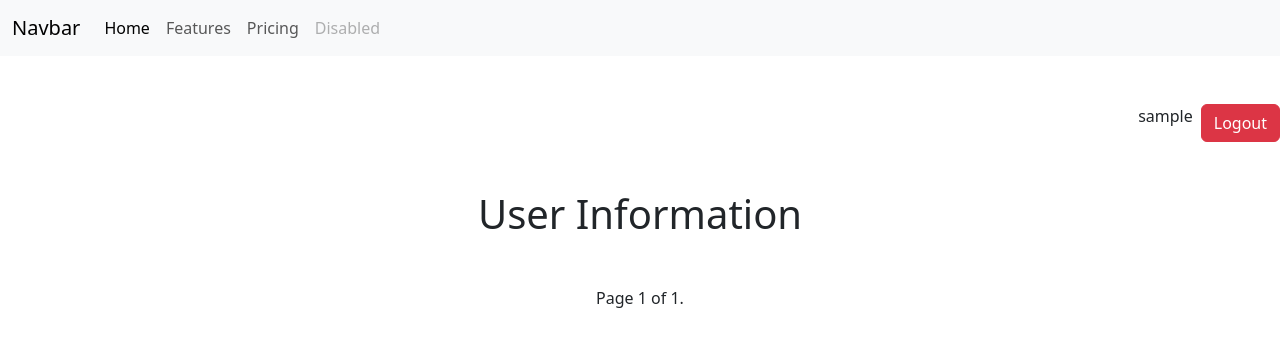
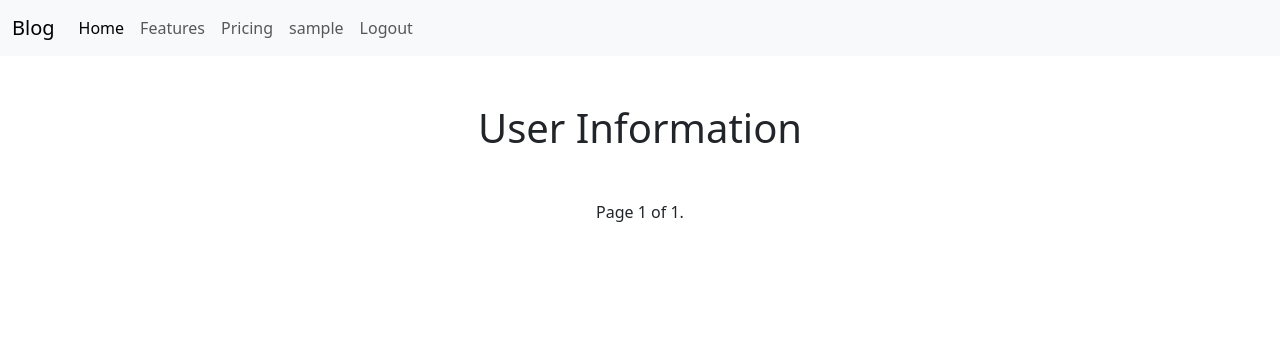
Before and after one commit to TharHtet236401/UserModelExtended, a Django app: page / in a window 1280 px wide. Shown: the top 347 px of the page. Run offline with Django 5.2, Linux system fonts and the light colour scheme; the visitor is signed in with stand-in values (Sample User, id 1); data that the repository does not hold is empty.

Commit message:
updated blog section and navigation template to include user authentication links

```diff
--- a/baseApp/templates/baseApp/blog_section.html
+++ b/baseApp/templates/baseApp/blog_section.html
@@ -1,12 +1,3 @@
-<div class="d-flex justify-content-end mb-3">
-    {% if request.user.is_authenticated %}
-        <span class="me-2">{{ request.user.username }}</span>
-        <a href="{% url 'logout' %}" class="btn btn-danger">Logout</a>
-    {% else %}
-        <span class="me-2">Anonymous User</span>
-        <a href="{% url 'login' %}" class="btn btn-primary">Login</a>
-    {% endif %}
-</div>
 
 <div class="container mt-5">
     <h1 class="text-center mb-4">User Information</h1>
--- a/baseApp/templates/baseApp/nav.html
+++ b/baseApp/templates/baseApp/nav.html
@@ -1,6 +1,6 @@
 <nav class="navbar navbar-expand-lg bg-body-tertiary">
     <div class="container-fluid">
-      <a class="navbar-brand" href="#">Navbar</a>
+      <a class="navbar-brand" href="{% url 'home' %}">Blog</a>
       <button class="navbar-toggler" type="button" data-bs-toggle="collapse" data-bs-target="#navbarNav" aria-controls="navbarNav" aria-expanded="false" aria-label="Toggle navigation">
         <span class="navbar-toggler-icon"></span>
       </button>
@@ -15,10 +15,20 @@
           <li class="nav-item">
             <a class="nav-link" href="#">Pricing</a>
           </li>
+          {% if request.user.is_authenticated %}
           <li class="nav-item">
-            <a class="nav-link disabled" aria-disabled="true">Disabled</a>
+            <a class="nav-link" href="#">{{ request.user.username }}</a>
           </li>
+          <li class="nav-item">
+            <a class="nav-link" href="{% url 'logout' %}">Logout</a>
+          </li>
+          {% else %}
+          <li class="nav-item">
+            <a class="nav-link" href="{% url 'login' %}">Login</a>
+          </li>
+          {% endif %}
         </ul>
       </div>
+
     </div>
   </nav>
```
